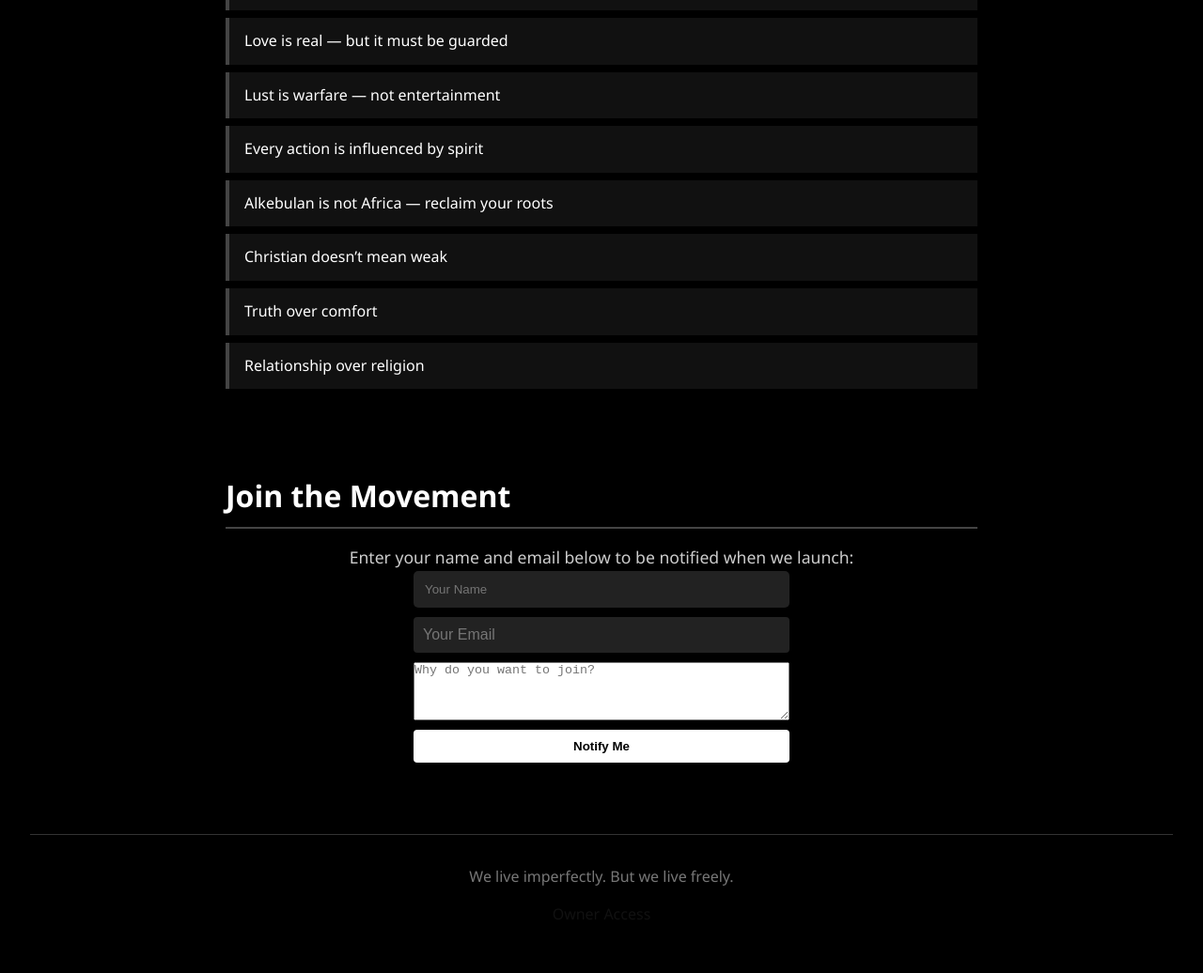
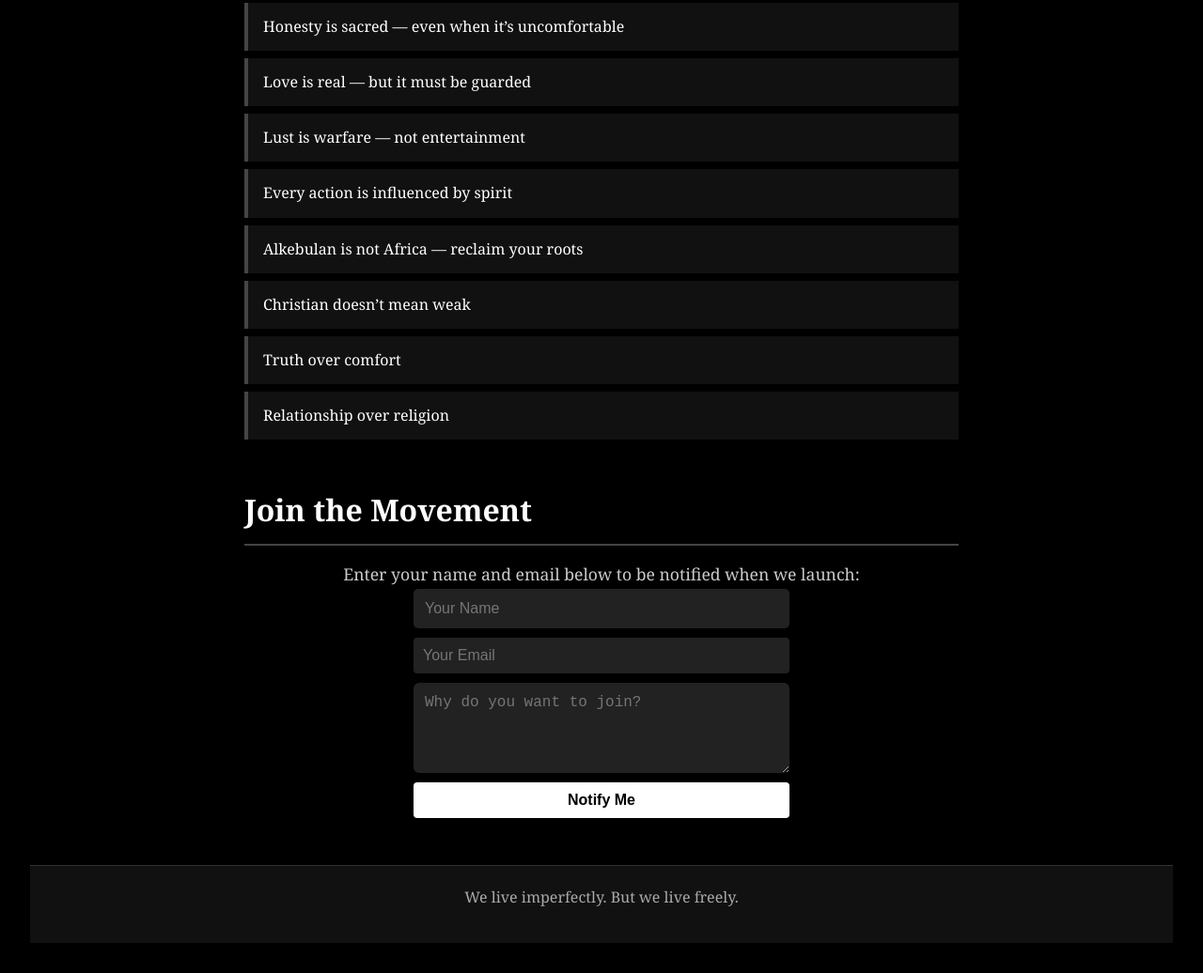
Before and after one commit to Bonga229/christian-university-all-chapters, a plain HTML site: page index.html in a window 1280 px wide. Shown: the part 597-1633 px from the top of the page at 94% size. Drawn offline with Linux system fonts and the light colour scheme.

Commit message:
Update index.html

```diff
--- a/index.html
+++ b/index.html
@@ -5,6 +5,109 @@
   <meta name="viewport" content="width=device-width, initial-scale=1.0"/>
   <title>Christian University</title>
   <link rel="stylesheet" href="style.css" />
+  <style>
+    body {
+      margin: 0;
+      font-family: Georgia, serif;
+      background: #000;
+      color: #fff;
+      line-height: 1.7;
+    }
+
+    header {
+      text-align: center;
+      padding: 30px 15px;
+      background: #111;
+    }
+
+    header h1 {
+      margin: 0;
+      font-size: 2rem;
+    }
+
+    header p {
+      margin: 8px 0 0;
+      font-size: 1rem;
+      color: #ccc;
+    }
+
+    section {
+      padding: 20px;
+      max-width: 800px;
+      margin: auto;
+    }
+
+    h2 {
+      color: #f5f5f5;
+      font-size: 1.5rem;
+      margin-bottom: 15px;
+    }
+
+    p, li {
+      font-size: 1rem;
+      margin-bottom: 15px;
+    }
+
+    ul {
+      padding-left: 20px;
+    }
+
+    form {
+      display: flex;
+      flex-direction: column;
+      gap: 15px;
+    }
+
+    input, textarea, button {
+      padding: 12px;
+      border-radius: 6px;
+      border: none;
+      font-size: 1rem;
+      width: 100%;
+      box-sizing: border-box;
+    }
+
+    input, textarea {
+      background: #222;
+      color: #fff;
+    }
+
+    button {
+      background: #444;
+      color: #fff;
+      cursor: pointer;
+      transition: 0.2s ease;
+    }
+
+    button:hover {
+      background: #666;
+    }
+
+    footer {
+      text-align: center;
+      padding: 20px;
+      background: #111;
+      font-size: 0.9rem;
+      color: #aaa;
+      margin-top: 30px;
+    }
+
+    /* Make text + buttons smaller on mobile */
+    @media (max-width: 600px) {
+      header h1 {
+        font-size: 1.5rem;
+      }
+      header p {
+        font-size: 0.9rem;
+      }
+      h2 {
+        font-size: 1.2rem;
+      }
+      p, li, input, textarea, button {
+        font-size: 0.9rem;
+      }
+    }
+  </style>
 </head>
 <body>
 
@@ -55,12 +158,7 @@
 
   <footer>
     <p>We live imperfectly. But we live freely.</p>
-    <!-- Owner-only hidden link -->
-    <p style="margin-top:15px;">
-      <a href="home.html" style="color:#111; text-decoration:none;">Owner Access</a>
-    </p>
   </footer>
 
-  <script src="script.js"></script>
 </body>
 </html>
```
